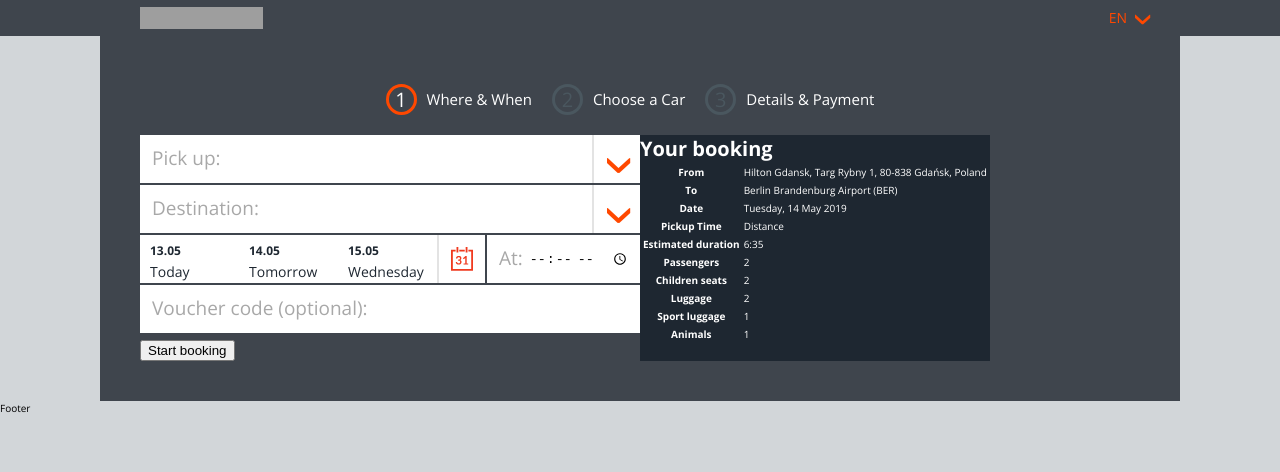
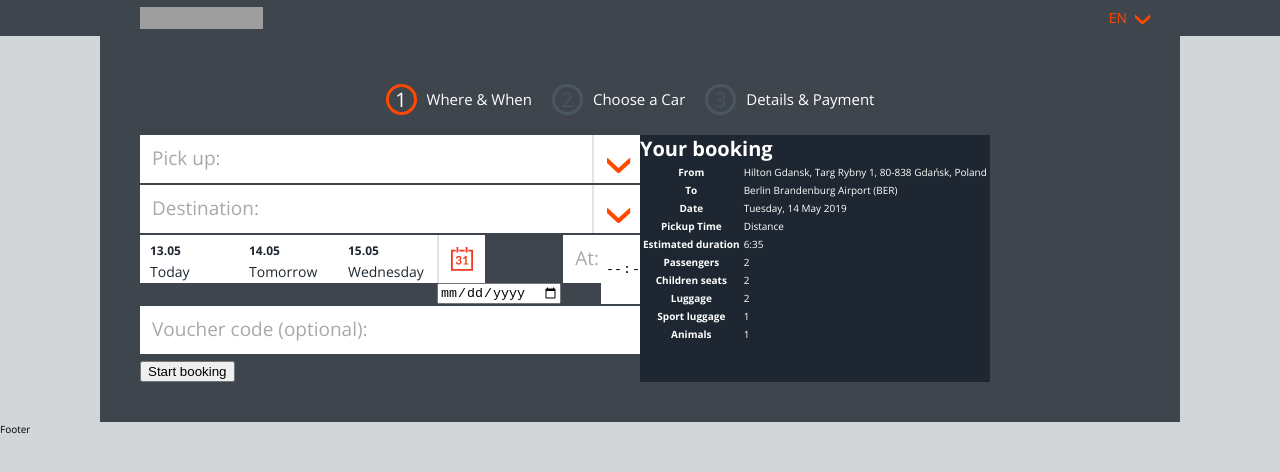
Before and after one commit to iambro/booking-process, a React (Create React App) app: page / in a window 1280 px wide. Both pictures are taken after a click on the button 461 px from the left and 259 px from the top of the page. Shown: the top 472 px of the page. Built offline with nearby package versions, Linux system fonts and the light colour scheme; grey boxes are pictures that could not be loaded.

Commit message:
Add Calendar open functionality in ContenBox.js

```diff
--- a/src/components/ContentBox.js
+++ b/src/components/ContentBox.js
@@ -1,8 +1,35 @@
 import React, { Component } from "react";
 
+const openStyle = { display: "block" };
+const closeStyle = { display: "none" };
+
 class ContentBox extends Component {
-  state = {};
+  state = {
+    calendarIsOpen: false,
+    todayDate: []
+  };
+
+  handleCalendarOpen = () => {
+    this.setState({
+      calendarIsOpen: !this.state.calendarIsOpen
+    });
+  };
+
+  componentDidMount() {
+    let today = new Date();
+    let dd = String(today.getDate()).padStart(2, "0");
+    let mm = String(today.getMonth() + 1).padStart(2, "0");
+    let yyyy = today.getFullYear();
+    let hh = String(today.getHours()).padStart(2, "0");
+    let min = String(today.getMinutes()).padStart(2, "0");
+
+    this.setState({
+      todayDate: [dd, mm, yyyy, hh, min]
+    });
+  }
+
   render() {
+    const { todayDate, calendarIsOpen } = this.state;
     return (
       <div className="content-box">
         <form className="form">
@@ -31,8 +58,11 @@ class ContentBox extends Component {
                 <span className="form-date__human">Wednesday</span>
               </label>
               <span className="form-datepicker">
-                {/* <input className="form--input__datepicker" type="date" /> */}
-                <button type="button" className="form-datepicker-button">
+                <button
+                  type="button"
+                  className="form-datepicker-button"
+                  onClick={this.handleCalendarOpen}
+                >
                   <svg
                     class="button-svg"
                     viewBox="0 0 48.000002 51.999999"
@@ -45,6 +75,12 @@ class ContentBox extends Component {
                     />
                   </svg>
                 </button>
+                <input
+                  className="form-datepicker-input"
+                  type="date"
+                  style={calendarIsOpen ? openStyle : closeStyle}
+                  min={`${todayDate[2]}-${todayDate[1]}-${todayDate[0]}`}
+                />
               </span>
             </div>
             <div className="form-group time-box">
```
